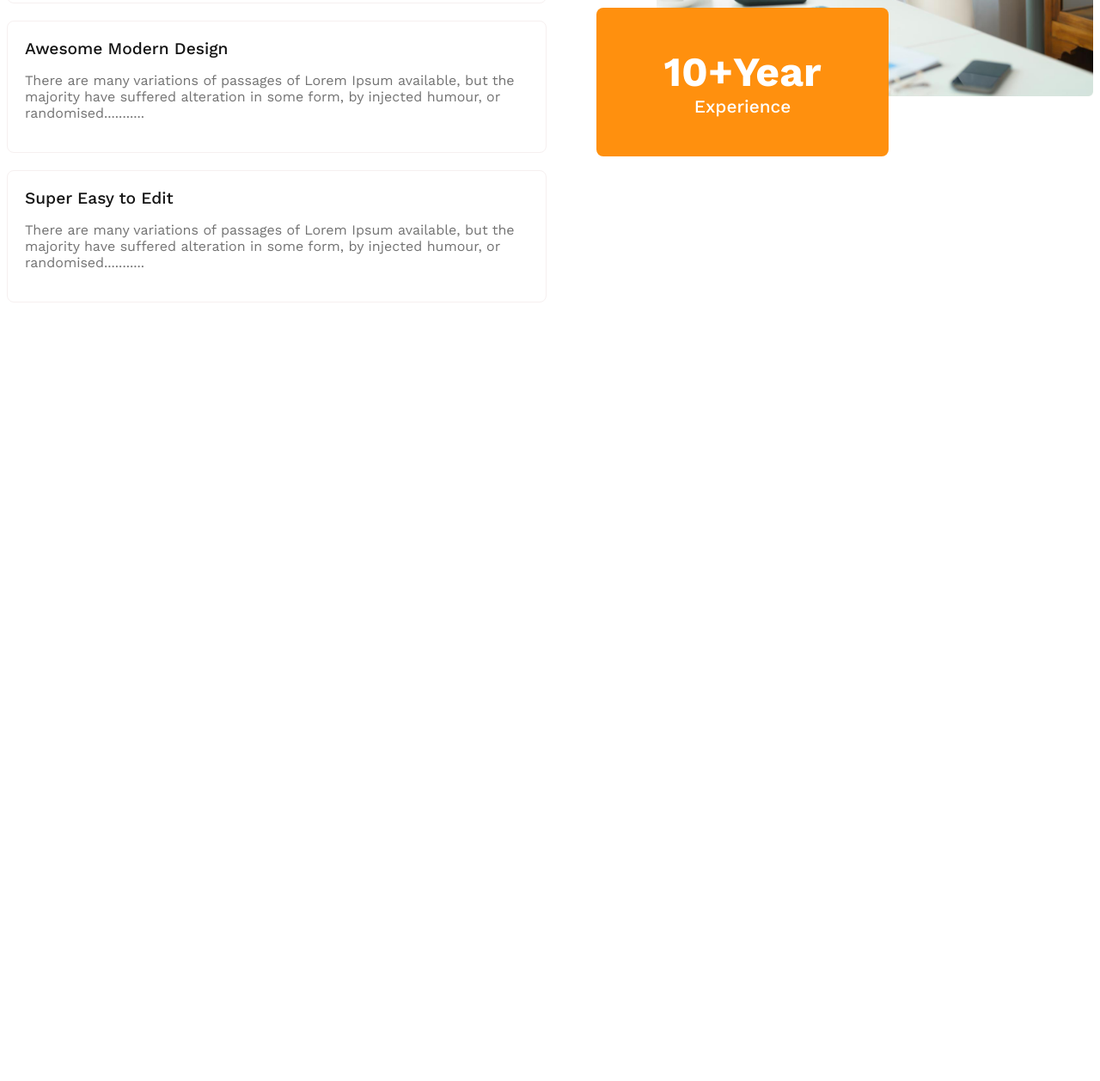
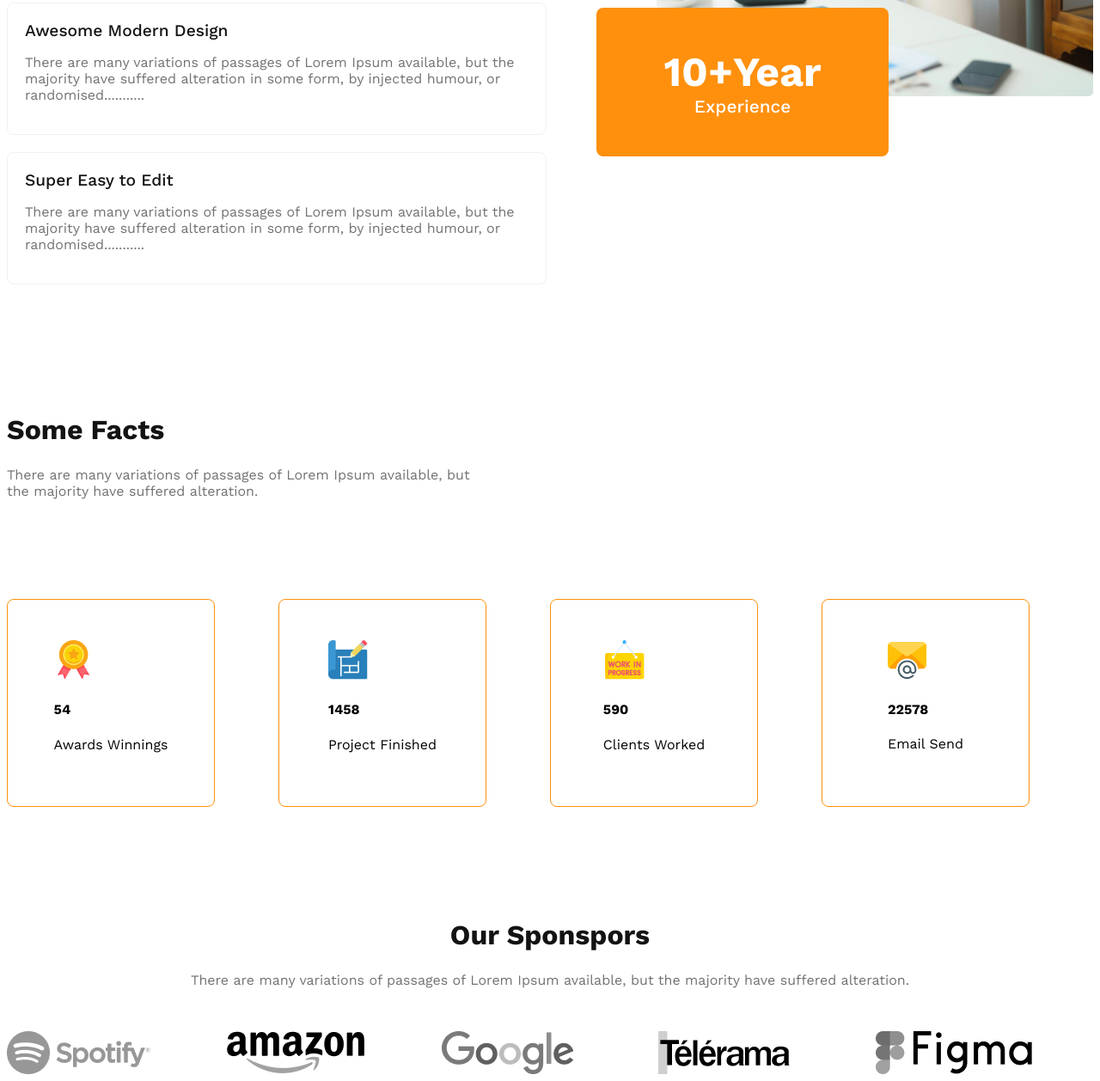
Before and after one commit to JannatJimu/g3-architects-website, a plain HTML site: page index.html in a window 1280 px wide. Shown: the part 2697-3955 px from the top of the page at 86% size. Before the commit the page ends 3077 px from the top, so only its background shows below. Drawn offline with nearby package versions, Linux system fonts and the light colour scheme.

Commit message:
added facts section and footer section

```diff
--- a/index.html
+++ b/index.html
@@ -96,11 +96,64 @@
                 </button>
             </div>
         </section>
+        <!-- facts section -->
+        <section class="fact">
+            <h3 class="facts-heading dark-1">Some Facts</h3>
+            <p class="feature-item-description dark-3">There are many variations of passages of Lorem Ipsum available,
+                but <br> the majority have suffered alteration.</p>
+            <div class="facts-container">
+                <div class="fact-item display">
+                    <div>
+                        <img src="./images/icons/ribon.png" alt="">
+                        <h4 class="fact-amount">54</h4>
+                        <p class="fact-details">Awards Winnings</p>
+                    </div>
+                </div>
+                <div class="fact-item display">
+                    <div>
+                        <img src="./images/icons/projects.png" alt="">
+                        <h4 class="fact-amount">1458</h4>
+                        <p class="fact-details">Project Finished</p>
+                    </div>
+                </div>
+                <div class="fact-item display">
+                    <div>
+                        <img src="./images/icons/customers.png" alt="">
+                        <h4 class="fact-amount">590</h4>
+                        <p class="fact-details">Clients Worked</p>
+                    </div>
+                </div>
+                <div class="fact-item display">
+                    <div>
+                        <img src="./images/icons/email.png" alt="">
+                        <h4 class="fact-amount">22578</h4>
+                        <p class="fact-details">Email Send</p>
+                    </div>
+                </div>
+            </div>
+        </section>
+
+    </main>
+    <footer class="sponspors-container">
+        <div class="sponspors">
+            <div class="sponspors-details">
+                <h4 class="facts-heading dark-1">Our Sponspors</h4>
+                <p class="feature-item-description dark-3">There are many variations of passages of Lorem Ipsum
+                    available, but the majority have suffered alteration.</p>
+            </div>
+            <div class="sponspors-logos">
+                <img src="./images/sponsors/spotify.png" alt="">
+                <img src="./images/sponsors/amazon.png" alt="">
+                <img src="./images/sponsors/google.png" alt="">
+                <img src="./images/sponsors/telerama.png" alt="">
+                <img src="./images/sponsors/figma.png" alt="">
 
 
-
-    </main>
-    <footer>
+            </div>
+            <!-- <div class="footer-copy light-orange">
+                <span class="footer-copy-detail dark-2"> All rights reserved copyright@2023 startup landing page design</span>
+            </div> -->
+        </div>
 
     </footer>
 </body>
--- a/styles/architects.css
+++ b/styles/architects.css
@@ -51,7 +51,8 @@
 .navbar,
 .banner,
 .teams,
-.features-we-enjoy {
+.features-we-enjoy ,
+.fact,.sponspors-container{
     max-width: 1440px;
     margin: 0 auto;
 }
@@ -171,8 +172,8 @@
 .feature-heading {
     font-size: 2.8rem;
     font-weight: 700;
-    /* padding-left: 20px; */
-    /* margin-bottom: 24px; */
+    padding-left: 20px;
+    margin-bottom: 24px;
 
 }
 
@@ -183,6 +184,7 @@
     border-radius: 8px;
     border: 1px solid #f6f0f0;
     padding: 20px 20px;
+
 }
 
 .feature-item-heading {
@@ -228,7 +230,49 @@
     padding-bottom: 45px;
 
 }
+/* facts section styles */
+.facts-heading{
+    font-size: 2rem;
+    font-weight: 700;
+    margin-top: 130px;
+    margin-bottom: 24px;
+}
+.facts-container{
+    display: grid;
+    grid-template-columns: repeat(4,1fr);
+}
+.fact-item{
+    width: 240px;
+    height: 240px;
+    border-radius: 8px;
+    border: 1px solid #FF900E;
+   /* padding:45px 36px; */
+   margin-top: 100px;
+   justify-content: center;
+   align-items: center;
+}
+/* sponspors styles*/
+.sponspors-details{
+    text-align: center;
+}
+.sponspors-logos{
+    display: grid;
+    grid-template-columns: repeat(5,1fr);
+    margin-top: 50px;
+    justify-content: space-between;
+    filter: grayscale(100%);
 
+}
+/* .footer-copy{
+
+    margin-top:130px ;
+}
+.footer-copy-detail {
+    font-size: 1.2rem;
+    font-weight: 400;
+    padding:40px 410px;
+
+} */
 /* responsive media query */
 @media screen and (max-width:576px) {
 
@@ -241,7 +285,7 @@
 
     .banner-details,
     .feature-enjoy,
-    .feature-items,.feature {
+    .feature-items,.feature,.fact,.sponspors-details,.footer-copy-detail {
         width: 100%;
         justify-content: space-between;
 
@@ -266,6 +310,11 @@
     .feature-items {
         padding: 0px;
     }
+    .facts-container,.sponspors-logos{
+        grid-template-columns: repeat(1,1fr);
+        gap: 30px;
+        margin-left: 20px;
+    }
 
 }
 
@@ -280,7 +329,7 @@
 
     .banner-details,
     .feature-enjoy,
-    .feature-items {
+    .feature-items ,.fact,.sponspors-details,.footer-copy-detail{
         width: 100%;
 
     }
@@ -304,4 +353,9 @@
     #architect-img {
         width: 100%;
     }
+    .facts-container,.sponspors-logos{
+        grid-template-columns: repeat(2,1fr);
+        gap: 30px;
+        margin-left: 40px;
+    }
 }
```
